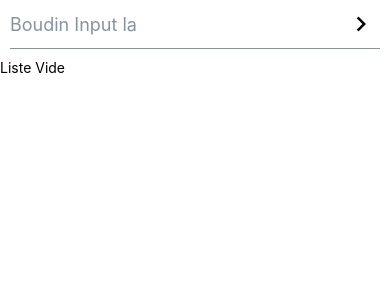
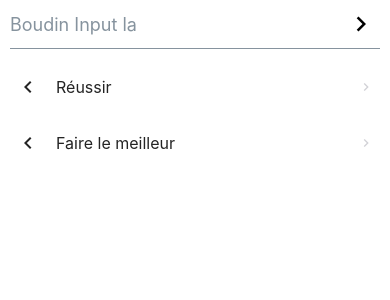
Before and after one commit to yannisjdubois/TodoClean, a React Native app: screen / in a window 390 px wide. Shown: the top 300 px of the page. Built offline with nearby package versions, Linux system fonts and the light colour scheme.

Commit message:
tableau de base

```diff
--- a/components/Todolist.js
+++ b/components/Todolist.js
@@ -4,8 +4,8 @@ import { Input, Icon, ListItem, Button } from '@rneui/themed';
 
 
 const initTask = [
-    // {id:1, tache:"Réussir"},
-    // {id:2, tache:"Faire le meilleur"}
+    {id:1, tache:"Réussir"},
+    {id:2, tache:"Faire le meilleur"}
 ]
 
 const Todolist = () => {
@@ -103,9 +103,9 @@ const Todolist = () => {
         }
 
         // Message personnalisé si liste de tâche vide
-        ListEmptyComponent={() => (
-            <Text>Liste Vide</Text>
-        )}
+        // ListEmptyComponent={() => (
+        //     <Text>Liste Vide</Text>
+        // )}
 
         // keyExtractor={item => item.id}
         />
```
